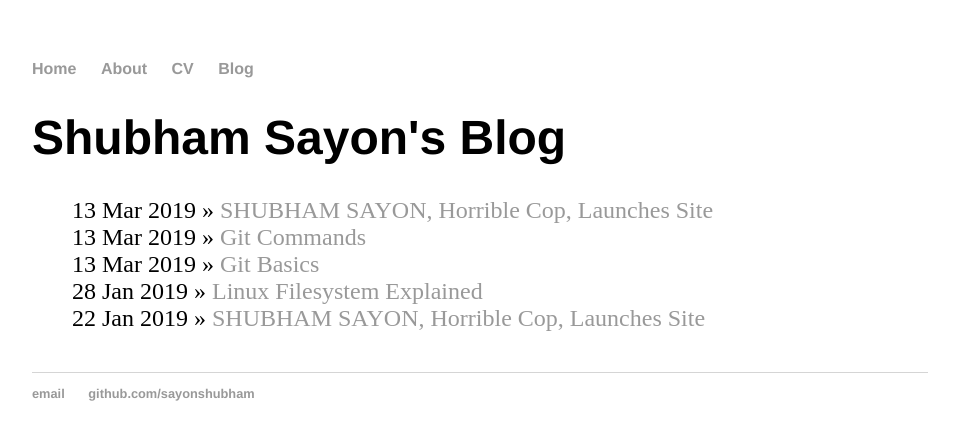
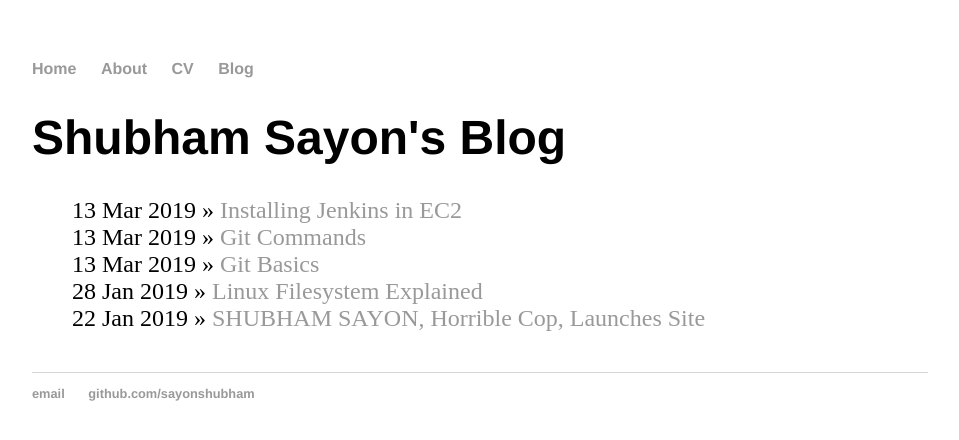
Before and after one commit to sayonshubham/sayonshubham.github.io, a Jekyll site: the page built from blog/index.html, in a window 1280 px wide. Shown: the top 440 px of the page, without its empty margins (160-1119 px from the left). Built offline with Jekyll 4.4.1, drawn with Linux system fonts in a browser that asks for light colours.

Commit message:
Update 2019-03-13-Jenkins.md

```diff
--- a/_posts/2019-03-13-Jenkins.md
+++ b/_posts/2019-03-13-Jenkins.md
@@ -1,10 +1,9 @@
 ---
 layout: post
-title: "SHUBHAM SAYON, Horrible Cop, Launches Site"
+title: "Installing Jenkins in EC2"
 date: 2019-03-13
 ---
 
-# Installing Jenkins in EC2
 1. SSH into your instance
 2. Enable root privilege: $ sudo -i
 3. Install java: $ yum install java-1.8.0-*
@@ -15,9 +14,10 @@
 8. Start Jenkins service : $service jenkins start
 9. To check if Jenkins was installed properly-->
 go to this url in browser: public_ip_of_instance:8080
-10. Unlock Jenkins:
-a. Copy path generated in cli and paste on browser with cat command to view the password: $ cat /var/lib/jenkins/secrets/initialAdminPassword
-b.  Copy the password and paste it
-c. Intsall Suggested Plugins
-d. Enter the credentials as required
-e. Start using jenkins
+10. Unlock Jenkins: </br>
+  a. Copy path generated in cli and paste on browser with cat command to view the password: </br>
+          $ cat /var/lib/jenkins/secrets/initialAdminPassword </br>
+  b.  Copy the password and paste it </br>
+  c. Intsall Suggested Plugins</br>
+  d. Enter the credentials as required</br>
+  e. Start using jenkins </br>
```
